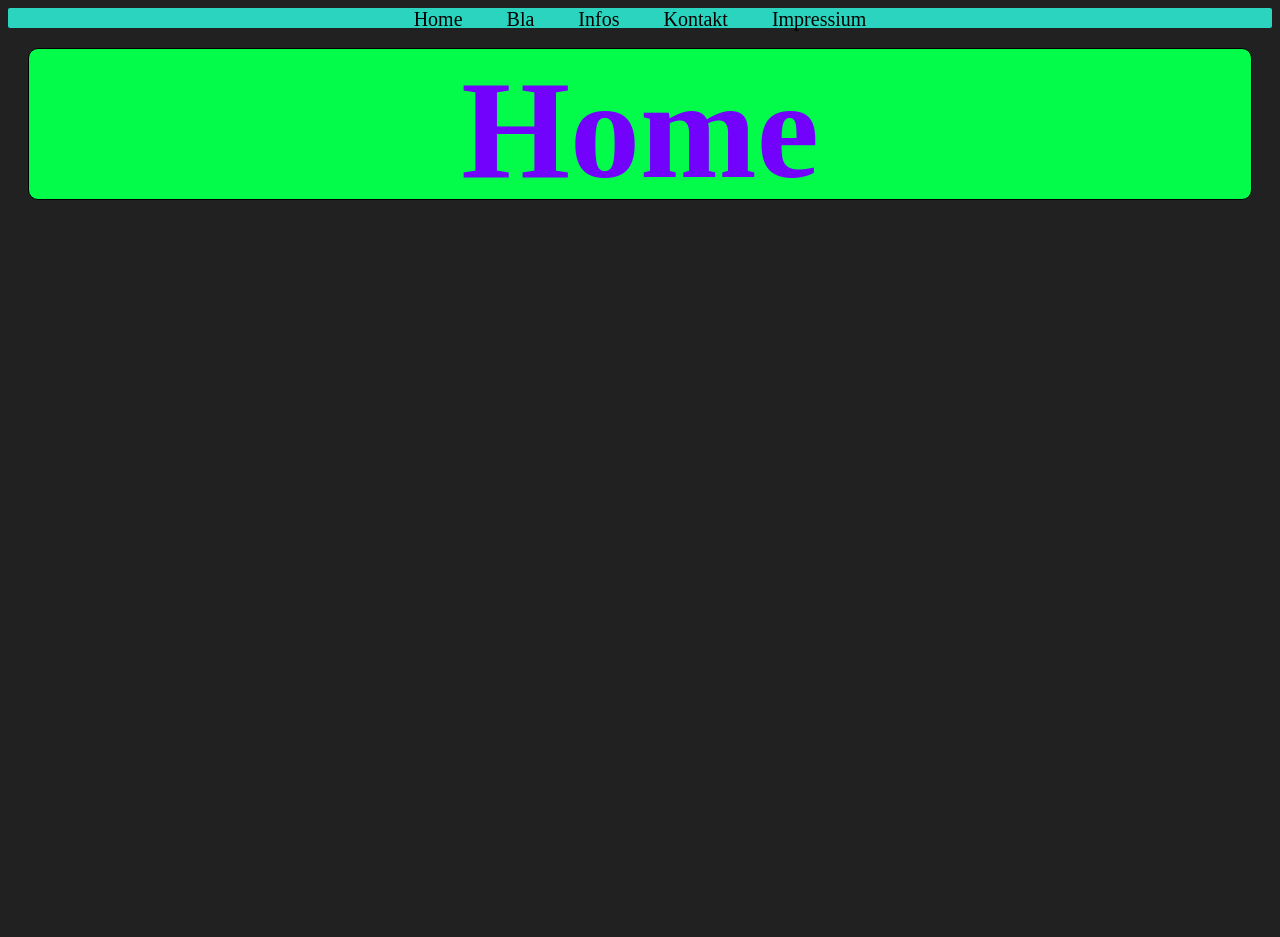
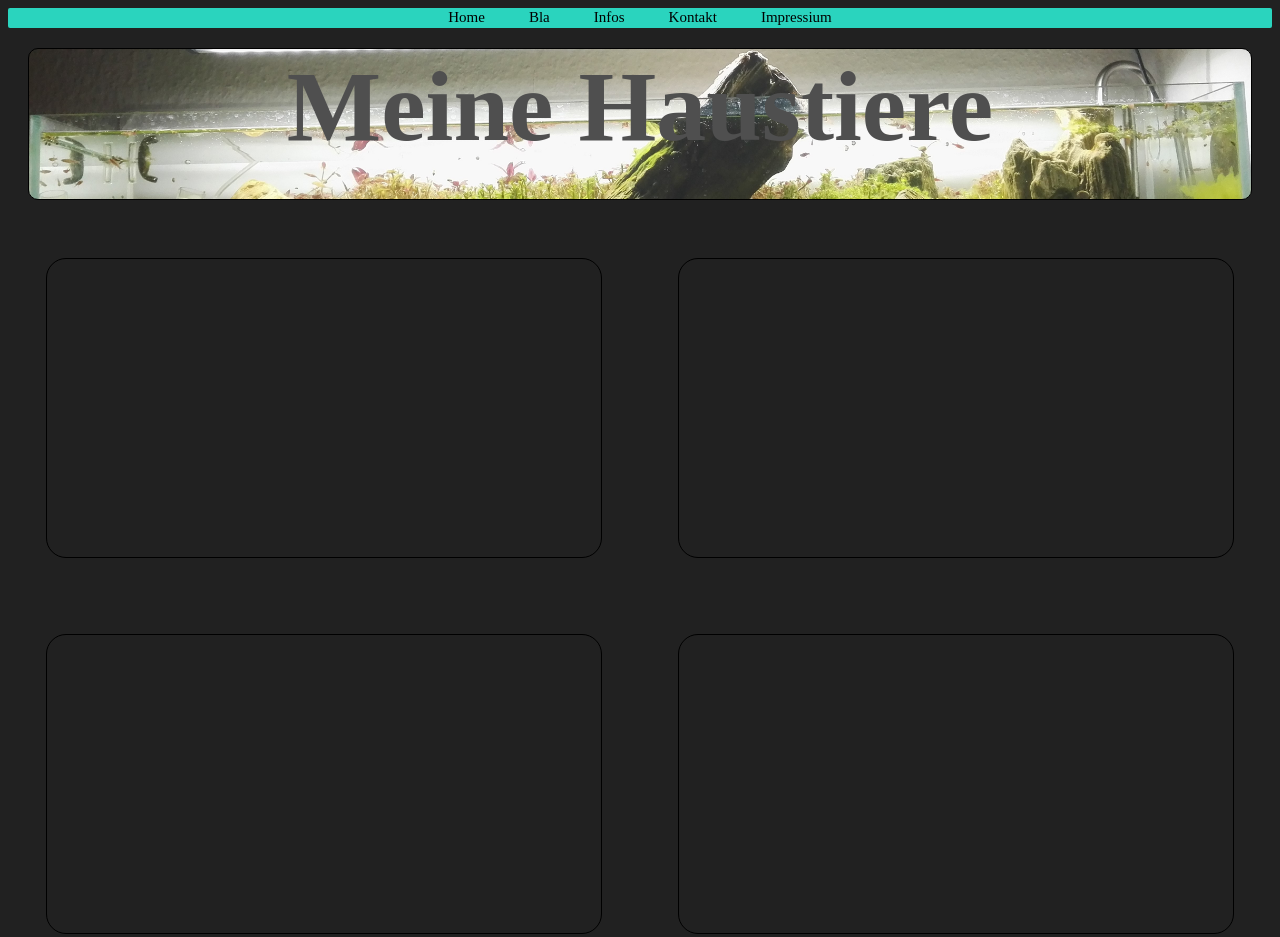
Before and after one commit to DickerCan/Schulprojekt, a plain HTML site: page index.html in a window 1280 px wide. Before the commit the page ends 800 px from the top, so only its background shows below. Drawn offline with Linux system fonts and the light colour scheme.

Commit message:
Startseite

```diff
--- a/index.html
+++ b/index.html
@@ -18,7 +18,11 @@
         </nav>
     </div>
     <div id="banner">
-        <h1>Home</h1>
+        <h1>Meine Haustiere</h1>
     </div>
+    <div class="thema" ></div>
+    <div class="thema" ></div>
+    <div class="thema" ></div>
+    <div class="thema" ></div>
 </body>
 </html>
--- a/style.css
+++ b/style.css
@@ -1,10 +1,10 @@
 body{
     background-color: #212121;
-    font-family: BigNoodleTitling, serif;
+    font-family: MV Boli, serif;
     color: #a3a3a3;
 }
 a{
-    font-size: 20px;
+    font-size: 15px;
     text-decoration: none;
     color: black;
     margin: 20px;
@@ -13,8 +13,8 @@ a:hover{
     color: #db2323;
 }
 h1{
-    font-size: 140px;
-    color: #7302fc;
+    font-size: 100px;
+    color: #4f4f4f;
     margin: auto;
 }
 #menü{
@@ -25,7 +25,8 @@ h1{
 }
 #banner{
     text-align: center;
-    background-color: #02fc49;
+    background: url(Pictures/Banner_Home.jpg);
+    background-size: cover;
 
     margin: 20px;
     height: 150px;
@@ -36,3 +37,17 @@ nav{
     text-align: center;
     height: 30px;
 }
+.thema{
+    border: solid black 1px;
+    border-radius: 20px;
+    height: 300px;
+    width: 44%;
+    margin: 3%;
+    float: left;
+    box-sizing: border-box;
+    animation-name: great;
+}
+@keyframe great {
+    height: 320px;
+    animation-duration: 1s;
+}
```
Also changed, not shown: Pictures/Banner_Home.jpg (added), 12 other files.
